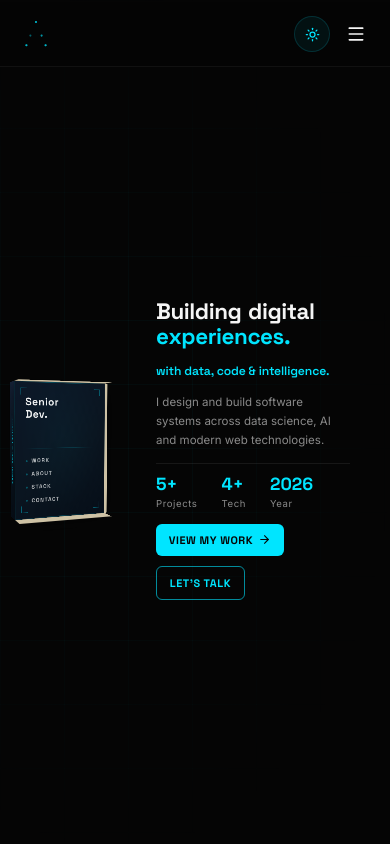
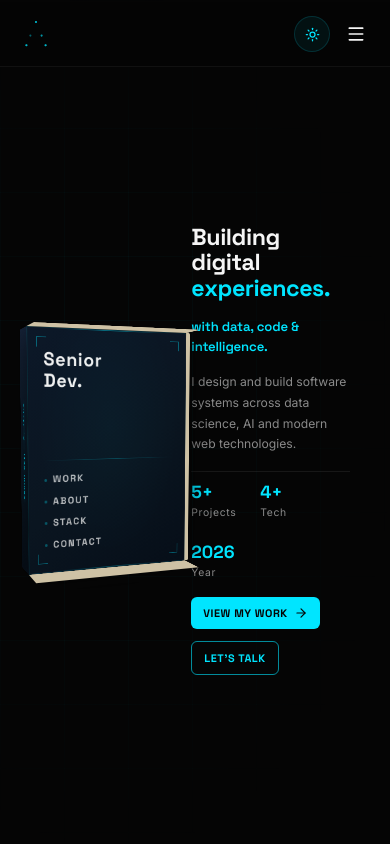
Before and after one commit to bigg8t27-sudo/PORTFOLIO, a React (Vite) app: page / in a window 390 px wide. Shown: the top 844 px of the page. Built offline with nearby package versions, Linux system fonts and the light colour scheme.

Commit message:
Bigger book and text on home screen - fill viewport properly

```diff
--- a/src/App.tsx
+++ b/src/App.tsx
@@ -206,16 +206,17 @@ export default function App() {
         .card-hover { transition: border-color 0.25s, box-shadow 0.25s; }
         .theme-btn:hover { opacity: 0.8; transform: scale(1.05); }
         ::selection { background: rgba(0,180,216,0.25); color: #fff; }
-        /* ── Hero grid — always two columns ── */
+
+        /* ── Hero grid ── */
         .hero-grid {
           display: grid;
-          grid-template-columns: 45% 55%;
-          gap: 0;
+          grid-template-columns: 48% 52%;
           align-items: center;
           min-height: 100vh;
-          padding: 5rem 0 2rem;
           width: 100%;
           box-sizing: border-box;
+          padding: 5rem 1.5rem 2rem;
+          gap: 1.5rem;
         }
         /* ── About grid ── */
         .about-grid {
@@ -226,46 +227,52 @@ export default function App() {
         }
         /* ── Prevent mid-word breaks ── */
         h1, h2, h3, p, a, span { word-break: normal; overflow-wrap: normal; hyphens: none; white-space: normal; }
-        /* ── MOBILE: fill screen, book hard left, text readable ── */
+
+        /* ── MOBILE (≤768px): same layout, bigger text, bigger book ── */
         @media(max-width: 768px) {
           .hero-grid {
-            grid-template-columns: 42% 58%;
-            padding: 5rem 0 1.5rem !important;
-            gap: 0 !important;
+            grid-template-columns: 50% 50%;
+            padding: 5.5rem 0.5rem 2rem;
+            gap: 0.5rem;
             min-height: 100vh;
           }
           .hero-book {
             justify-content: flex-start !important;
-            align-items: center;
             padding-left: 0 !important;
           }
           .book-shrink {
-            transform: scale(0.58);
+            transform: scale(0.82);
             transform-origin: left center;
           }
           .hero-content {
-            padding-right: 1rem;
-            gap: 0.8rem !important;
+            padding-right: 0.75rem;
+            gap: 1rem !important;
           }
-          .hero-h1 { font-size: 1.6rem !important; }
-          .hero-sub { font-size: 0.82rem !important; }
-          .hero-desc { font-size: 0.78rem !important; line-height: 1.65 !important; }
-          .hero-stat-num { font-size: 1.1rem !important; }
-          .hero-stat-label { font-size: 0.6rem !important; }
-          .hero-btn { font-size: 0.68rem !important; padding: 0.5rem 0.8rem !important; }
+          .hero-h1   { font-size: 1.75rem !important; line-height: 1.1 !important; }
+          .hero-sub  { font-size: 0.95rem !important; }
+          .hero-desc { font-size: 0.88rem !important; line-height: 1.7 !important; }
+          .hero-stat-num   { font-size: 1.35rem !important; }
+          .hero-stat-label { font-size: 0.65rem !important; }
+          .hero-btn  { font-size: 0.75rem !important; padding: 0.55rem 1rem !important; }
           .about-grid { grid-template-columns: 1fr 1.4fr; gap: 1.25rem; }
         }
+
+        /* ── SMALL MOBILE (≤480px) ── */
         @media(max-width: 480px) {
           .hero-grid {
-            grid-template-columns: 40% 60%;
+            grid-template-columns: 48% 52%;
+            padding: 5rem 0.25rem 1.5rem;
+            gap: 0.25rem;
           }
           .book-shrink {
-            transform: scale(0.48);
+            transform: scale(0.7);
             transform-origin: left center;
           }
-          .hero-h1 { font-size: 1.4rem !important; }
-          .hero-sub { font-size: 0.76rem !important; }
-          .hero-desc { font-size: 0.72rem !important; }
+          .hero-h1   { font-size: 1.45rem !important; }
+          .hero-sub  { font-size: 0.82rem !important; }
+          .hero-desc { font-size: 0.76rem !important; }
+          .hero-stat-num   { font-size: 1.1rem !important; }
+          .hero-btn  { font-size: 0.68rem !important; padding: 0.5rem 0.75rem !important; }
           .about-grid { grid-template-columns: 1fr 1.5fr; gap: 1rem; }
         }
       `}</style>
@@ -340,16 +347,16 @@ export default function App() {
                 accent={t.accentGlow}
                 color={t.text}
                 className="hero-h1"
-                style={{ ...heading, fontSize: "clamp(1.6rem, 3.4vw, 4.2rem)", lineHeight: 1.1, letterSpacing: "-0.02em" }}
+                style={{ ...heading, fontSize: "clamp(1.75rem, 4vw, 4.8rem)", lineHeight: 1.05, letterSpacing: "-0.02em" }}
               />
 
               {/* Sub-headline */}
-              <p className="hero-sub" style={{ fontSize: "clamp(0.82rem, 1.4vw, 1.2rem)", fontWeight: 600, fontFamily: "Space Grotesk,sans-serif", color: t.accentGlow, letterSpacing: "-0.01em" }}>
+              <p className="hero-sub" style={{ fontSize: "clamp(0.95rem, 1.6vw, 1.35rem)", fontWeight: 600, fontFamily: "Space Grotesk,sans-serif", color: t.accentGlow, letterSpacing: "-0.01em" }}>
                 with data, code & intelligence.
               </p>
 
               {/* Description */}
-              <p className="hero-desc" style={{ color: t.textMuted, fontSize: "clamp(0.78rem, 1.1vw, 1rem)", lineHeight: 1.8 }}>
+              <p className="hero-desc" style={{ color: t.textMuted, fontSize: "clamp(0.88rem, 1.2vw, 1.05rem)", lineHeight: 1.8 }}>
                 I design and build software systems across data science, AI and modern web technologies.
               </p>
 
@@ -357,23 +364,23 @@ export default function App() {
               <div style={{ display: "flex", gap: "1.5rem", flexWrap: "wrap", paddingTop: "0.75rem", borderTop: `1px solid ${t.border}` }}>
                 {[{ num: "5+", label: "Projects" }, { num: "4+", label: "Tech" }, { num: "2026", label: "Year" }].map(s => (
                   <div key={s.label}>
-                    <p className="hero-stat-num" style={{ ...heading, fontSize: "clamp(1.1rem, 1.8vw, 1.5rem)", color: t.accentGlow, lineHeight: 1 }}>{s.num}</p>
-                    <p className="hero-stat-label" style={{ color: t.textMuted, fontSize: "clamp(0.6rem, 0.8vw, 0.7rem)", letterSpacing: "0.06em", marginTop: "0.2rem" }}>{s.label}</p>
+                    <p className="hero-stat-num" style={{ ...heading, fontSize: "clamp(1.35rem, 2vw, 1.75rem)", color: t.accentGlow, lineHeight: 1 }}>{s.num}</p>
+                    <p className="hero-stat-label" style={{ color: t.textMuted, fontSize: "clamp(0.65rem, 0.85vw, 0.75rem)", letterSpacing: "0.06em", marginTop: "0.2rem" }}>{s.label}</p>
                   </div>
                 ))}
               </div>
 
               {/* CTAs */}
-              <div style={{ display: "flex", gap: "0.6rem", flexWrap: "wrap" }}>
+              <div style={{ display: "flex", gap: "0.75rem", flexWrap: "wrap" }}>
                 <a href="#work"
                   className="hero-btn btn-glow"
-                  style={{ ...btn, fontSize: "clamp(0.68rem, 1vw, 0.875rem)", padding: "0.6rem 1.2rem", gap: "0.3rem" }}
+                  style={{ ...btn, fontSize: "clamp(0.75rem, 1vw, 0.9rem)", padding: "0.7rem 1.5rem", gap: "0.4rem" }}
                   onClick={(e) => { e.preventDefault(); document.getElementById("work")?.scrollIntoView({ behavior: "smooth" }); }}>
-                  VIEW MY WORK <ArrowRight size={13} />
+                  VIEW MY WORK <ArrowRight size={14} />
                 </a>
                 <a href="#contact"
                   className="hero-btn btn-glow"
-                  style={{ ...btnOutline, fontSize: "clamp(0.68rem, 1vw, 0.875rem)", padding: "0.6rem 1.2rem" }}
+                  style={{ ...btnOutline, fontSize: "clamp(0.75rem, 1vw, 0.9rem)", padding: "0.7rem 1.5rem" }}
                   onClick={(e) => { e.preventDefault(); document.getElementById("contact")?.scrollIntoView({ behavior: "smooth" }); }}>
                   LET'S TALK
                 </a>
--- a/src/components/BookNav.tsx
+++ b/src/components/BookNav.tsx
@@ -55,9 +55,9 @@ export function BookNav({ navLinks, accent = "#00E5FF", onNavigate }: BookNavPro
   }, [reduced]);
 
   // Book dimensions
-  const W  = 200;  // cover width
-  const H  = 280;  // cover height
-  const D  = 36;   // spine/thickness
+  const W  = 240;  // cover width
+  const H  = 340;  // cover height
+  const D  = 44;   // spine/thickness
 
   const coverBg    = "linear-gradient(145deg,#0c1828 0%,#0a1520 55%,#060e18 100%)";
   const spineBg    = "linear-gradient(180deg,#152238 0%,#0a1824 50%,#060e18 100%)";
@@ -119,7 +119,7 @@ export function BookNav({ navLinks, accent = "#00E5FF", onNavigate }: BookNavPro
 
           {/* Title — Senior Dev. */}
           <div style={{ marginBottom: "auto" }}>
-            <p style={{ fontSize: "1.35rem", fontWeight: 700, fontFamily: "Space Grotesk,sans-serif", color: "#F0F0F0", letterSpacing: "0.04em", lineHeight: 1.15 }}>
+            <p style={{ fontSize: "1.6rem", fontWeight: 700, fontFamily: "Space Grotesk,sans-serif", color: "#F0F0F0", letterSpacing: "0.04em", lineHeight: 1.15 }}>
               Senior<br />Dev.
             </p>
           </div>
@@ -144,7 +144,7 @@ export function BookNav({ navLinks, accent = "#00E5FF", onNavigate }: BookNavPro
                       textDecoration: "none",
                       fontFamily: "Space Grotesk,sans-serif",
                       fontWeight: 700,
-                      fontSize: "0.72rem",
+                      fontSize: "0.85rem",
                       letterSpacing: hoveredLink === link.href ? "0.22em" : "0.14em",
                       color: hoveredLink === link.href ? accent : "rgba(240,240,240,0.75)",
                       transition: "color 0.2s,letter-spacing 0.25s",
```
